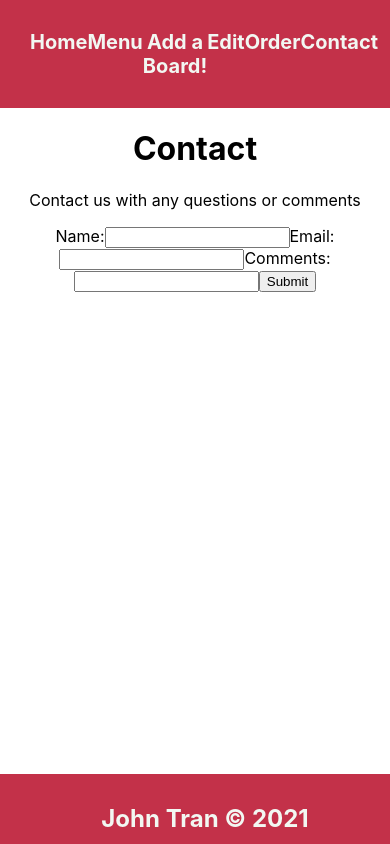
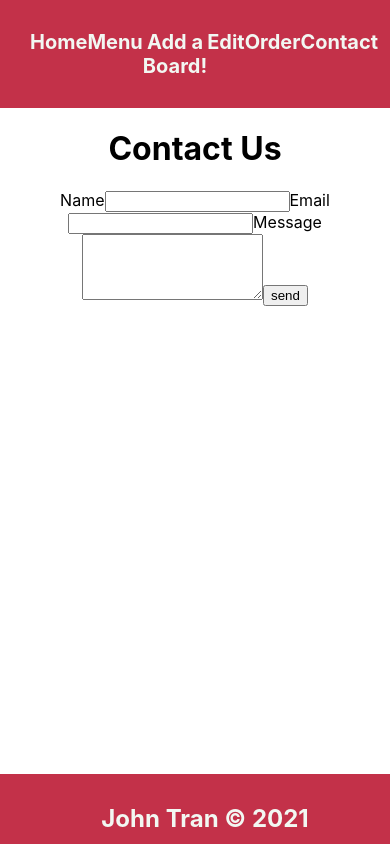
Before and after one commit to johntran1203/board, a React (Create React App) app in the folder client/: page /contact in a window 390 px wide. Built offline with nearby package versions, Linux system fonts and the light colour scheme.

Commit message:
mobile view for home

```diff
--- a/client/package.json
+++ b/client/package.json
@@ -7,6 +7,7 @@
     "@testing-library/react": "^11.2.7",
     "@testing-library/user-event": "^12.8.3",
     "axios": "^0.22.0",
+    "emailjs-com": "^3.2.0",
     "react": "^17.0.2",
     "react-dom": "^17.0.2",
     "react-router-dom": "^5.3.0",
--- a/client/src/components/Contact.jsx
+++ b/client/src/components/Contact.jsx
@@ -1,53 +1,35 @@
-import { useState } from "react";
-import { useHistory } from "react-router-dom";
+import emailjs from 'emailjs-com'
+import{ init } from 'emailjs-com';
+init("user_7iKgpfOHjiYsr9XwAVnXZ");
 
+// User ID
+// user_7iKgpfOHjiYsr9XwAVnXZ
+// Access Token
+// 4f3a58baaeaa5768e91df6b2560ebe75
 const Contact = () => {
-    const [name, setName] = useState("");
-    const [email, setEmail] = useState("");
-    const [comment, setComment] = useState("");
-
-    const history = useHistory();
 
     const handleSubmit = async (e) => {
-        e.preventDefault();
-        const newComment = {
-            board_name: name,
-
-
-        };
-        // await createBoard(newComment);
-        history.push("/boards");
+        // e.preventDefault();
+        // const newBoard = {
+        //     board_name: name,
+        //     description,
+        //     price,
+        // };
+        // await createBoard(newBoard);
+        // history.push("/boards");
     };
     return (
         <div>
-            <h1>Contact</h1>
-            <p>Contact us with any questions or comments</p>
+            <h1>Contact Us</h1>
             <form onSubmit={handleSubmit}>
-            <label htmlFor="name">Name:</label>
-            <input
-                id="name"
-                type="text"
-                value={name}
-                onChange={(e) => setName(e.target.value)}
-                required
-            />
-             <label htmlFor="email">Email:</label>
-            <input
-                id="email"
-                type='email'
-                value={email}
-                onChange={(e) => setEmail(e.target.value)}
-                required
-            />
-            <label htmlFor="comment">Comments:</label>
-            <input
-                id="comment"
-                type="text"
-                value={comment}
-                onChange={(e) => setComment(e.target.value)}
-                required
-            />
-             <button type="submit">Submit</button>
+                <label>Name</label>
+                <input type='text' name="name" />
+                <label>Email</label>
+                <input type="email" name="email"/>
+
+                <label>Message</label>
+                <textarea name='message' rows='4'/>
+                <input type='submit' value='send'/>
             </form>
         </div>
     );
--- a/client/src/screens/Orders.jsx
+++ b/client/src/screens/Orders.jsx
@@ -77,10 +77,10 @@
             <button type="submit">Create Order</button>
         </form> */}
         <section>
-            {/* <h1>Customer Orders:</h1>
-            {orders.map((order, index) => (
+            <h1>Customer Orders:</h1>
+            {/* {orders.map((order, index) => (
                 <div key={index}>
-                    <h3>{order.customer_order.customer_name} your order is {order.board.board_name}</h3>
+                    <h3>{order?.customer_order.customer_name} your order is {order?.board.board_name}</h3>
 
                 </div>
             ))} */}
--- a/client/src/styled/Home.styled.js
+++ b/client/src/styled/Home.styled.js
@@ -1,11 +1,9 @@
-import styled from "styled-components"
+import styled from "styled-components";
 
 export const StyledHome = styled.div`
   margin-bottom: 150px;
 
-
   .col {
-
     display: grid;
     grid-template-columns: repeat(3, 1fr);
     grid-gap: 10px;
@@ -19,4 +17,11 @@
     }
   }
 
-`
+  @media (max-width: 768px) {
+    .col {
+      display: flex;
+      flex-direction: column;
+      background: #c33149;
+    }
+  }
+`;
--- /dev/null
+++ b/package.json
@@ -0,0 +1,5 @@
+{
+  "dependencies": {
+    "emailjs-com": "^3.2.0"
+  }
+}
```
Also changed, not shown: 2 other files (tests, documents, lock files or other folders). Lines whose indentation alone changed are shown as unchanged.
